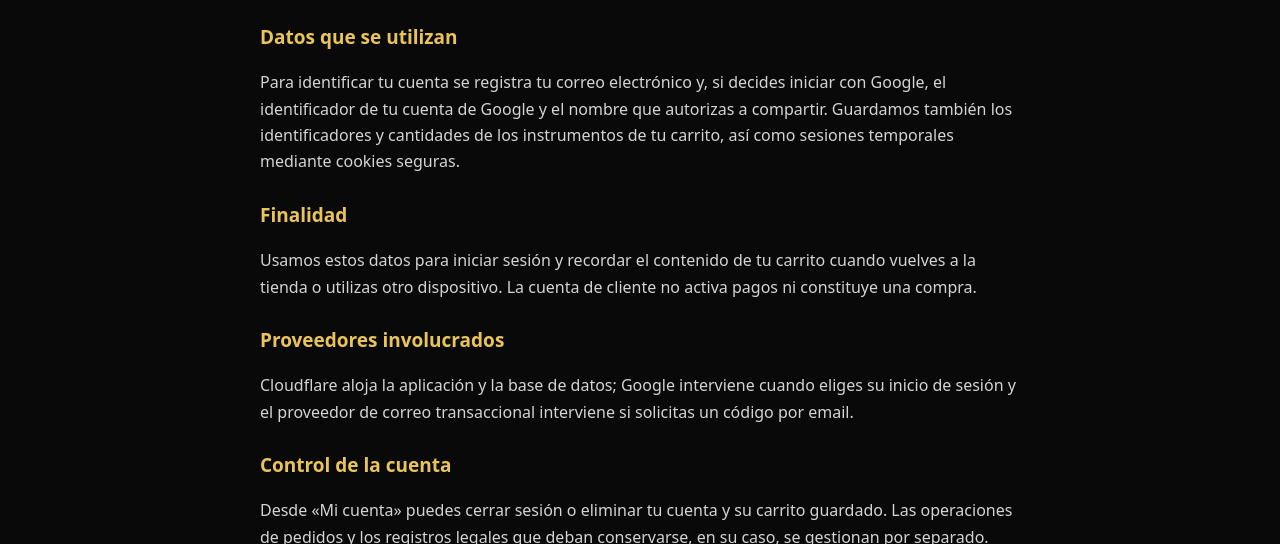
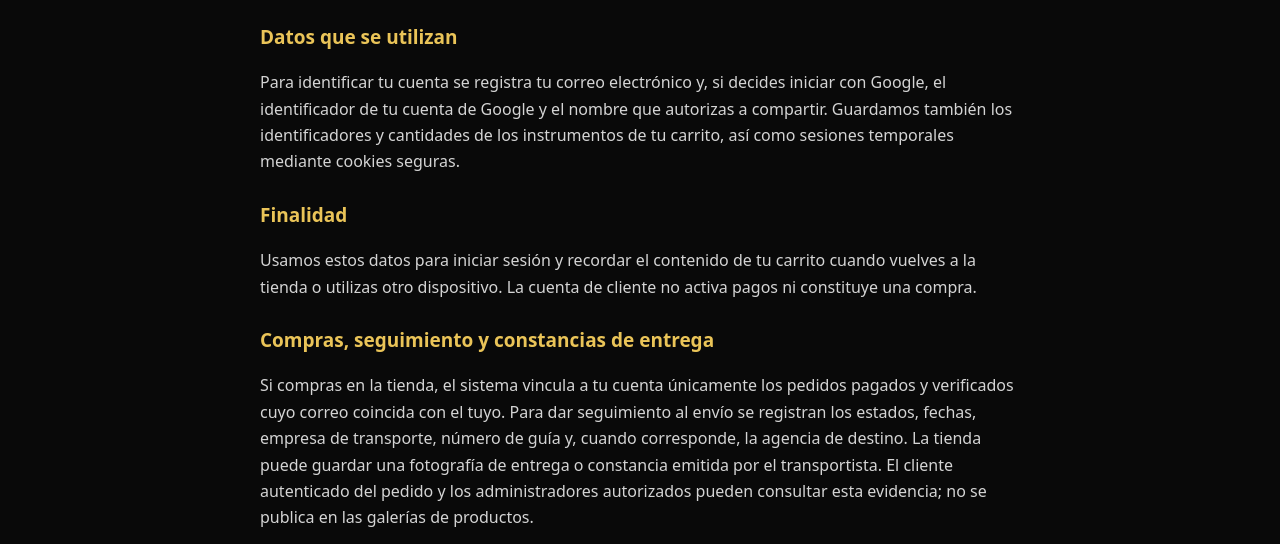
Before and after one commit to darkarlos38-ship-it/tiendita-hugo-congas, a website: page public/privacidad-clientes.html in a window 1280 px wide. Shown: the part 246-790 px from the top of the page. Drawn offline with Linux system fonts and the light colour scheme.

Commit message:
Disclose order tracking, private delivery proof and receipt acknowledgement in privacy notice

```diff
--- a/public/privacidad-clientes.html
+++ b/public/privacidad-clientes.html
@@ -2,6 +2,7 @@
 <style>body{background:#090909;color:#eee;font:16px/1.65 system-ui,Arial,sans-serif;margin:0}main{max-width:760px;margin:45px auto;padding:28px}h1{font-size:30px;line-height:1.2}h2{font-size:19px;color:#eac458;margin-top:25px}a{color:#f3cb58}p,li{color:#d4d4d4}header{border-bottom:1px solid #333;padding:20px 24px}header a{text-decoration:none;color:#e8c04d;font-weight:750}small{color:#aaa}</style></head><body><header><a href="/">← Tiendita Musical Hugo Congas</a></header><main><h1>Privacidad de las cuentas de clientes</h1><p>Este aviso describe las funciones de cuenta y carrito que ofrece Tiendita Musical Hugo Congas.</p>
 <h2>Datos que se utilizan</h2><p>Para identificar tu cuenta se registra tu correo electrónico y, si decides iniciar con Google, el identificador de tu cuenta de Google y el nombre que autorizas a compartir. Guardamos también los identificadores y cantidades de los instrumentos de tu carrito, así como sesiones temporales mediante cookies seguras.</p>
 <h2>Finalidad</h2><p>Usamos estos datos para iniciar sesión y recordar el contenido de tu carrito cuando vuelves a la tienda o utilizas otro dispositivo. La cuenta de cliente no activa pagos ni constituye una compra.</p>
+<h2>Compras, seguimiento y constancias de entrega</h2><p>Si compras en la tienda, el sistema vincula a tu cuenta únicamente los pedidos pagados y verificados cuyo correo coincida con el tuyo. Para dar seguimiento al envío se registran los estados, fechas, empresa de transporte, número de guía y, cuando corresponde, la agencia de destino. La tienda puede guardar una fotografía de entrega o constancia emitida por el transportista. El cliente autenticado del pedido y los administradores autorizados pueden consultar esta evidencia; no se publica en las galerías de productos.</p><p>La fotografía debe mostrar lo necesario para acreditar la entrega, evitando rostros, documentos y otros datos personales innecesarios. La conformidad que confirmes desde «Mis pedidos» queda registrada con su fecha. Para reportar una entrega incorrecta, utiliza el canal de atención de la tienda y no confirmes recepción si aún hay un problema.</p>
 <h2>Proveedores involucrados</h2><p>Cloudflare aloja la aplicación y la base de datos; Google interviene cuando eliges su inicio de sesión y el proveedor de correo transaccional interviene si solicitas un código por email.</p>
 <h2>Control de la cuenta</h2><p>Desde «Mi cuenta» puedes cerrar sesión o eliminar tu cuenta y su carrito guardado. Las operaciones de pedidos y los registros legales que deban conservarse, en su caso, se gestionan por separado.</p>
 <h2>Consultas</h2><p>Para preguntas sobre estos datos puedes utilizar el <a href="https://wa.me/51916200641" rel="noopener" target="_blank">canal de atención de la tienda por WhatsApp</a>.</p><small>Este aviso debe ser revisado y completado por el responsable legal del comercio antes de habilitar cuentas públicamente.</small></main></body></html>
```
